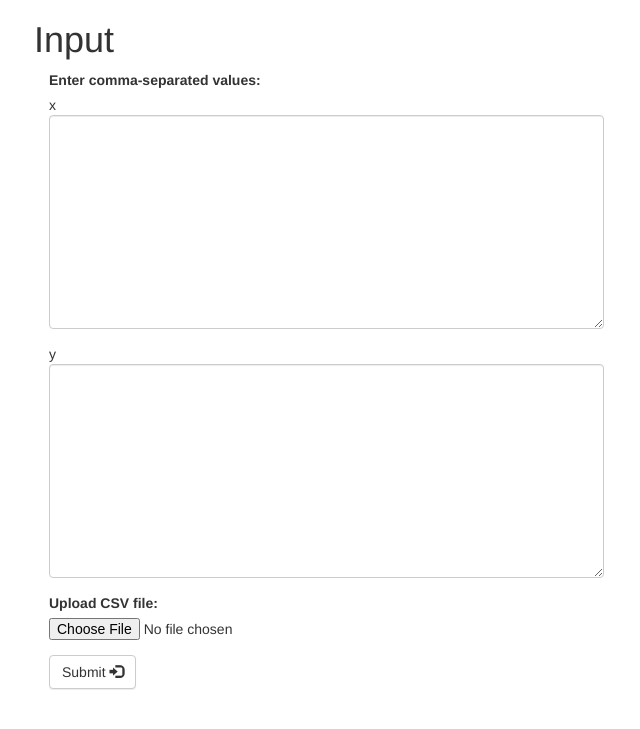
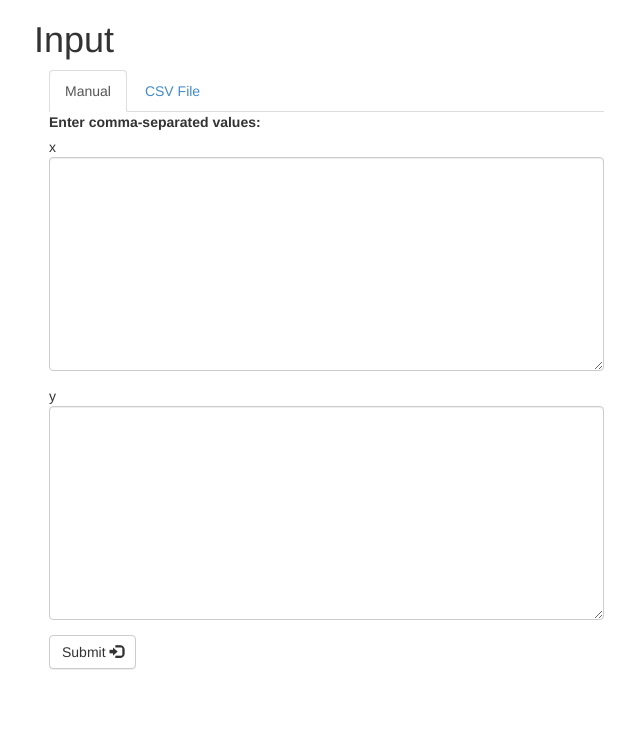
Before and after one commit to mutaphore/mlproject, a Django app: page / in a window 1280 px wide. Shown: the top 729 px of the page, without its empty margins (36-676 px from the left). Run offline with Django 3.2, Linux system fonts and the light colour scheme; parts of the project's set-up code (start-up, migrations or seed data) failed here and were passed over; some libraries are stand-ins or nearby versions.

Commit message:
changed UI

```diff
--- a/templates/mltest/index.html
+++ b/templates/mltest/index.html
@@ -13,6 +13,15 @@
 			<div class="container">
 				<div class="row">
 					<div class="col-md-6">
+						<!-- Nav tabs-->
+		        <ul class="nav nav-tabs" role="tablist">
+		            <li class="active"><a href="#tab1" role="tab" data-toggle="tab">Manual</a></li>
+		            <li><a href="#tab2" role="tab" data-toggle="tab">CSV File</a></li>
+		        </ul>
+
+		        <div class="tab-content">
+			        <!-- Manual input tab -->
+		        	<div class="tab-pane fade in active" id="tab1">
 		        		<form role="form" id="raw_input" method="POST" action="/mltest/" enctype="multipart/form-data">
 									{% csrf_token %}
 									<div class="form-group">
@@ -27,6 +36,16 @@
 										{{ inputForm.raw_y.errors }}
 										{{ inputForm.raw_y }}
 									</div>
+									<button class="btn btn-default" type="submit">
+									Submit
+									<span class="glyphicon glyphicon-log-in"></span>
+									</button>
+								</form>
+		        	</div>
+		        	<!-- CSV File input tab -->
+		        	<div class="tab-pane fade" id="tab2">
+		        		<form role="form" id="raw_input" method="POST" action="/mltest/" enctype="multipart/form-data">
+									{% csrf_token %}
 									<div class="form-group">
 										<label>Upload CSV file:</label>
 										<br>
@@ -40,6 +59,9 @@
 								</form>
 		        	</div>
 		        </div>
+
+					</div>
+				</div>
 			</div>
 		</div>
 	</body>
```
Lines whose indentation alone changed are shown as unchanged.
